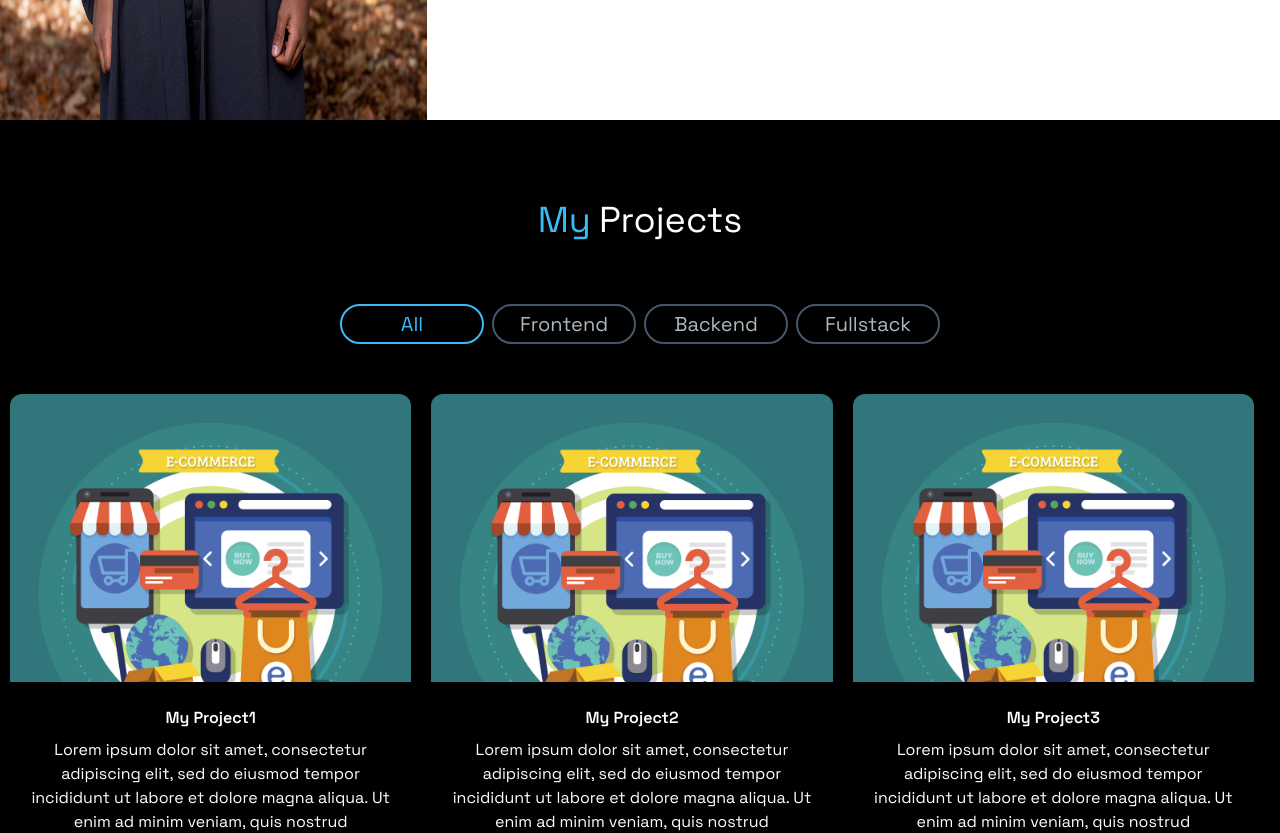
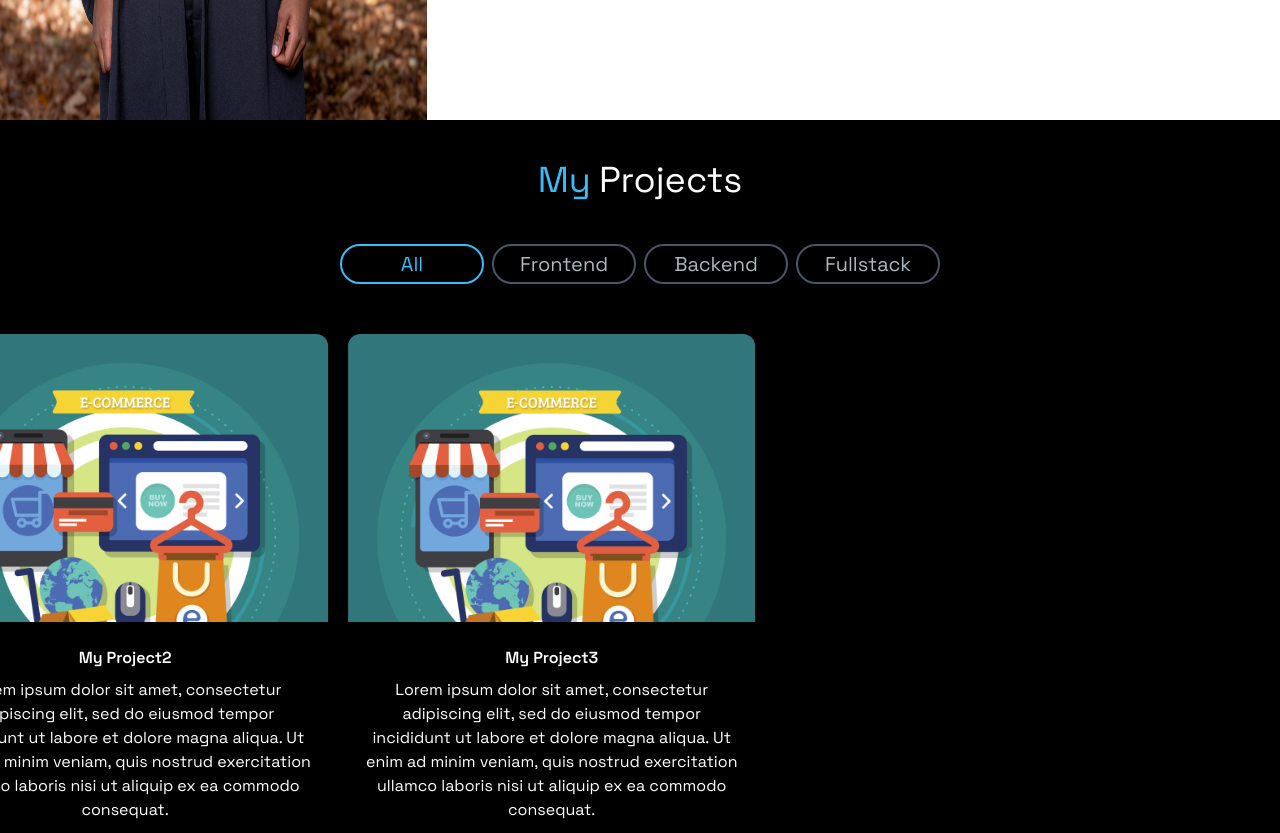
Before and after one commit to Eaziey/myPortfolio, a React (Vite) app: page / in a window 1280 px wide. Shown: the part 1480-2313 px from the top of the page. Built offline with nearby package versions, Linux system fonts and the light colour scheme; no server answers.

Commit message:
added projects slide animation

```diff
--- a/src/components/Projects.jsx
+++ b/src/components/Projects.jsx
@@ -3,9 +3,16 @@ import { projects } from '../constants';
 import ProjectCard from './ProjectCard';
 import ProjectsFilterButton from './ProjectsFilterButton';
 
-import { useState } from 'react';
+import { useRef, useState } from 'react';
+import {motion ,useScroll, useTransform } from 'motion/react';
+const Projects = () => {
 
-const Projects = () => {
+  const targetRef = useRef(null);
+  const {scrollYProgress} = useScroll({
+    target: targetRef,
+  });
+
+  const x = useTransform(scrollYProgress, [0, 1], ["0.5%", "-98%"]);
 
   const [tag, setTag] = useState("All");
 
@@ -20,21 +27,26 @@ const Projects = () => {
 
   return (
 
-    <div className='h-screen px-2'>
+    <div ref={targetRef} className='relative h-[300vh]'>
+
+      <div className='sticky top-0 h-screen items-center overflow-hidden'>
           {/*<h2 className='my-10 text-center text-4xl'>Projects</h2>*/}
-        <h2 className='mt-20 mb-10 text-center text-sky-400 text-4xl'>My
+         <h2 className='mt-10 mb-5 text-center text-sky-400 text-4xl'>My
               <span className='text-white ml-2'>
                   Projects
               </span>
           </h2>
 
-        <div className='text-white flex flex-row justify-center items-center gap-2 py-6 mb-6'>
+          <div className='text-white flex justify-center items-center gap-2 py-6 mb-6'>
             <ProjectsFilterButton onClick={handleTagChange} name = "All" isSelected={tag ==="All"} />
             <ProjectsFilterButton onClick={handleTagChange} name = "Frontend" isSelected={tag ==="Frontend"} />
             <ProjectsFilterButton onClick={handleTagChange} name = "Backend" isSelected={tag ==="Backend"} />
             <ProjectsFilterButton onClick={handleTagChange} name = "Fullstack" isSelected={tag ==="Fullstack"} />
           </div>
-        <div className="flex flex-wrap">
+          <motion.div
+            className="flex flex-wrap"
+            style={{x}}
+          >
           {filteredProjects.map((proj, index) => (
             <div key = {index}  className='w-full lg:w-1/3'>
 
@@ -44,8 +56,10 @@ const Projects = () => {
 
               </div>
             </div>))}
+          </motion.div>
       </div>
     </div>
+
   )
 }
 
```
Lines whose indentation alone changed are shown as unchanged.
